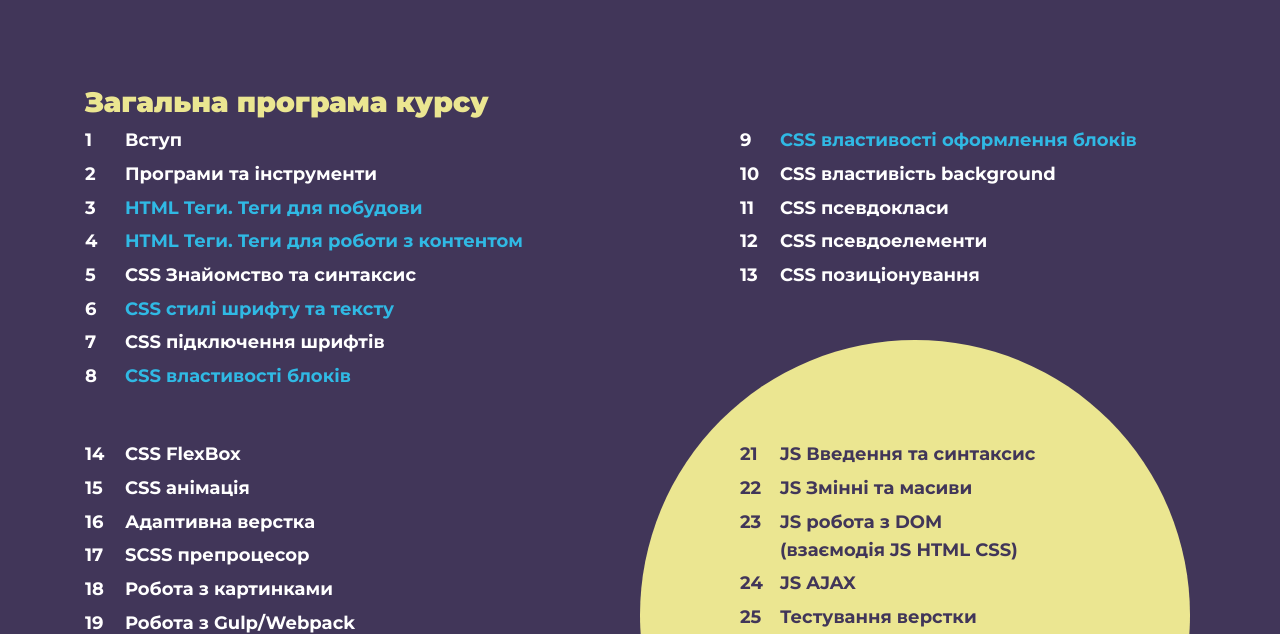
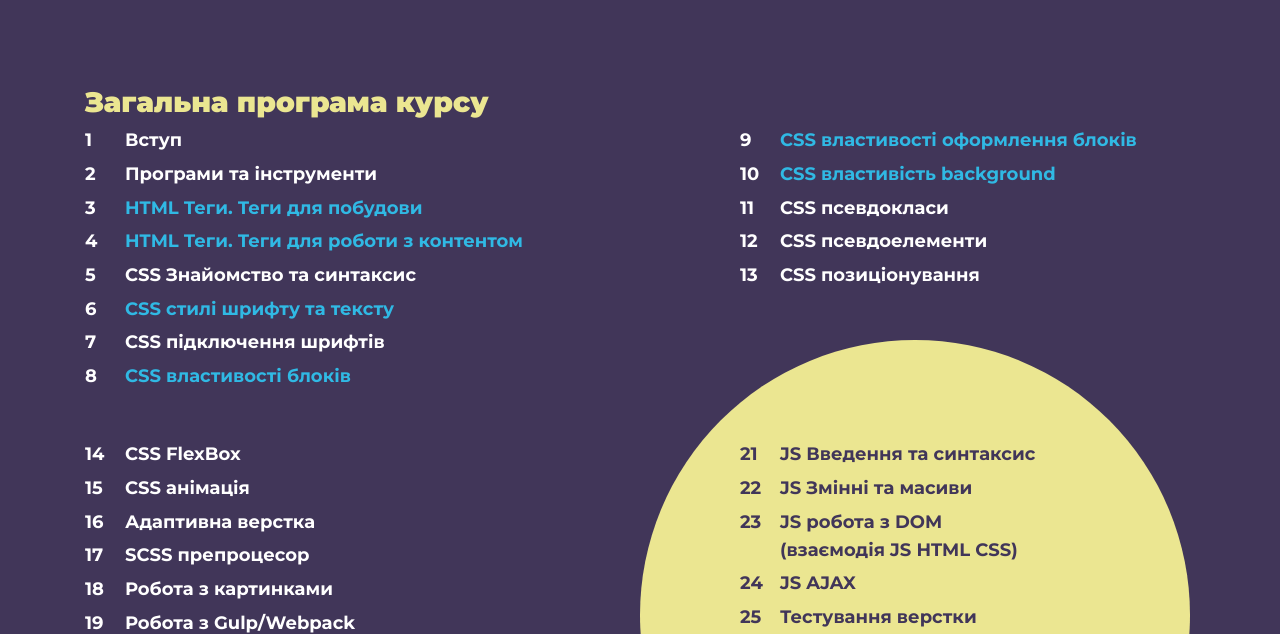
Before and after one commit to SSvetlana2020/webdev-lessons-edu.fls.guru, a plain HTML site: page index.html in a window 1280 px wide. Shown: the part 135-769 px from the top of the page. Drawn offline with Linux system fonts and the light colour scheme.

Commit message:
Add files via upload

```diff
--- a/index.html
+++ b/index.html
@@ -44,7 +44,7 @@
                             <div class="program-edu__column">
                                 <ol class="program-edu__list">
                                     <li><a href="lesson_6/index.html">CSS властивості оформлення блоків</a></li>
-                                    <li><a href="lesson_7/index.html"></a>CSS властивість background</a></li>
+                                    <li><a href="lesson_7/index.html">CSS властивість background</a></li>
                                     <li>CSS псевдокласи</li>
                                     <li>CSS псевдоелементи</li>
                                     <li>CSS позиціонування</li>
```
